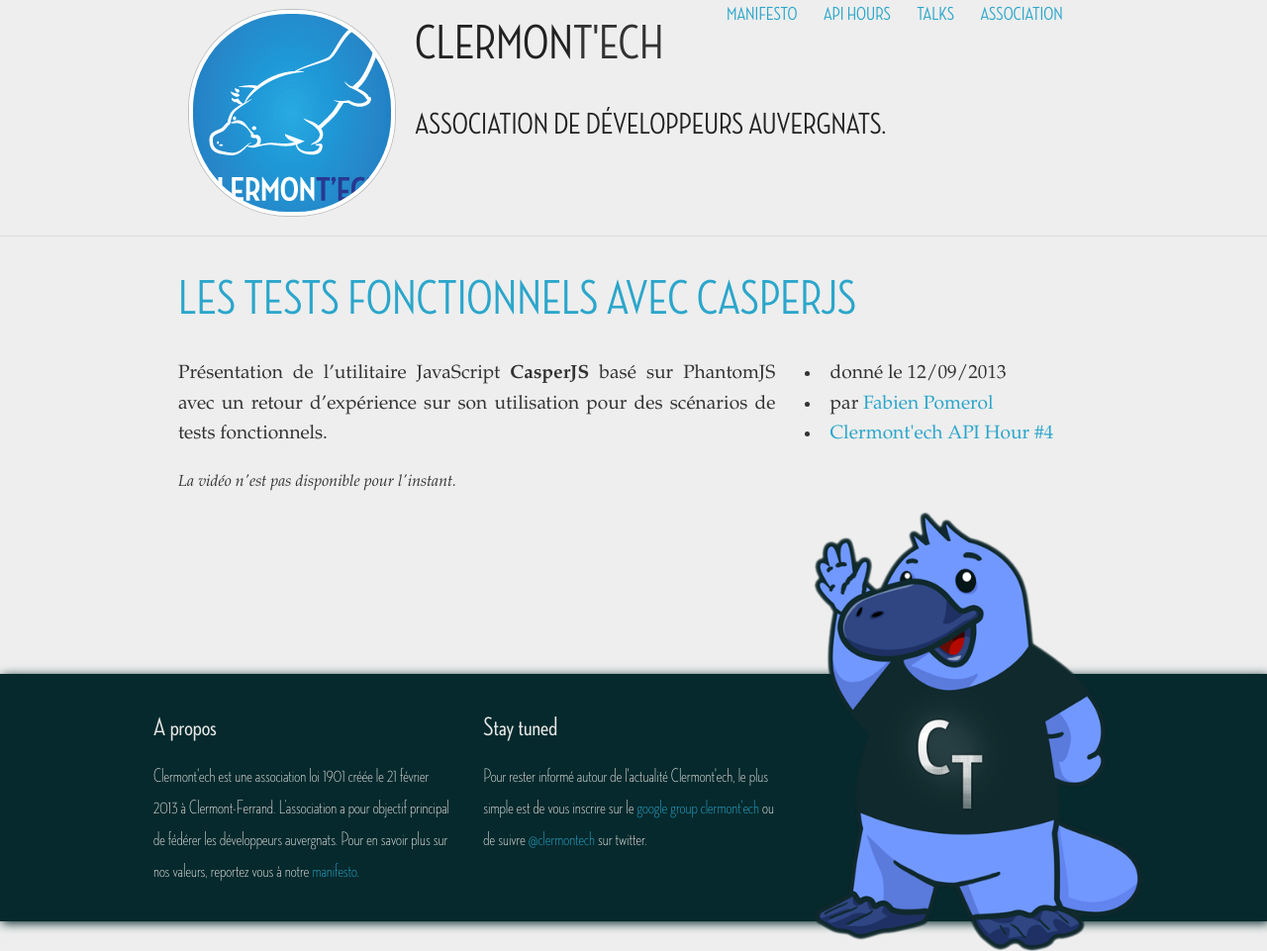
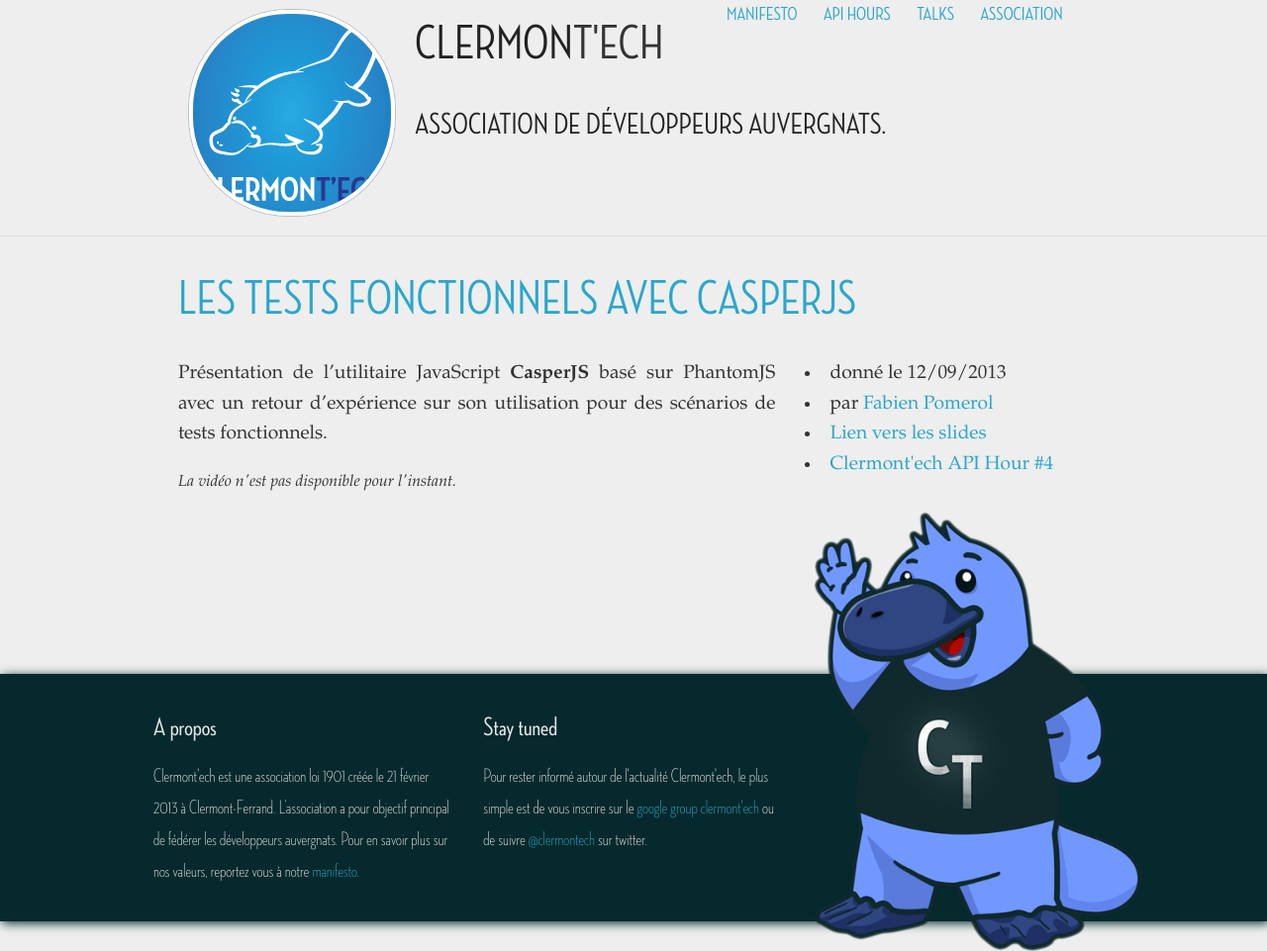
Before and after one commit to clermontech/clermontech.github.com, a Jekyll site: the page built from _posts/2013-09-12-3-fabien-pomerol-les-tests-fonctionnels-avec-casperjs.md, in a window 1280 px wide. Shown: the whole page at 99% size. Built offline with Jekyll 4.4.1, drawn with Linux system fonts in a browser that asks for light colours; some of the changed lines change nothing that is shown.

Commit message:
Add Fabpom's slides

```diff
--- a/_posts/2013-09-12-3-fabien-pomerol-les-tests-fonctionnels-avec-casperjs.md
+++ b/_posts/2013-09-12-3-fabien-pomerol-les-tests-fonctionnels-avec-casperjs.md
@@ -10,7 +10,7 @@
 author_url: https://twitter.com/FabienPomerol
 author_image: fabienpomerol.jpg
 
-slides_url:
+slides_url: http://www.slideshare.net/FabienPOMEROL/casper-js
 video:
 
 title: "Les Tests Fonctionnels Avec CasperJS"
```
